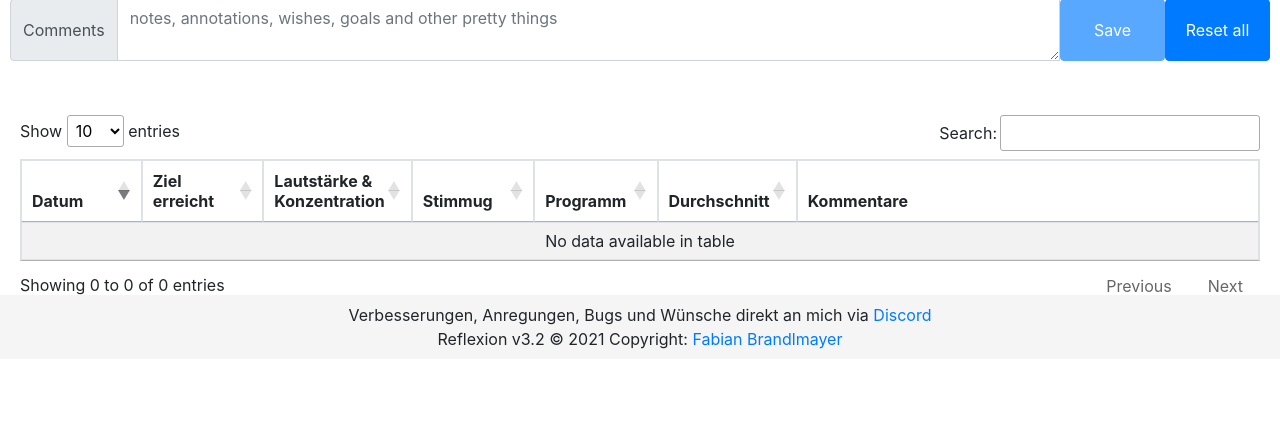
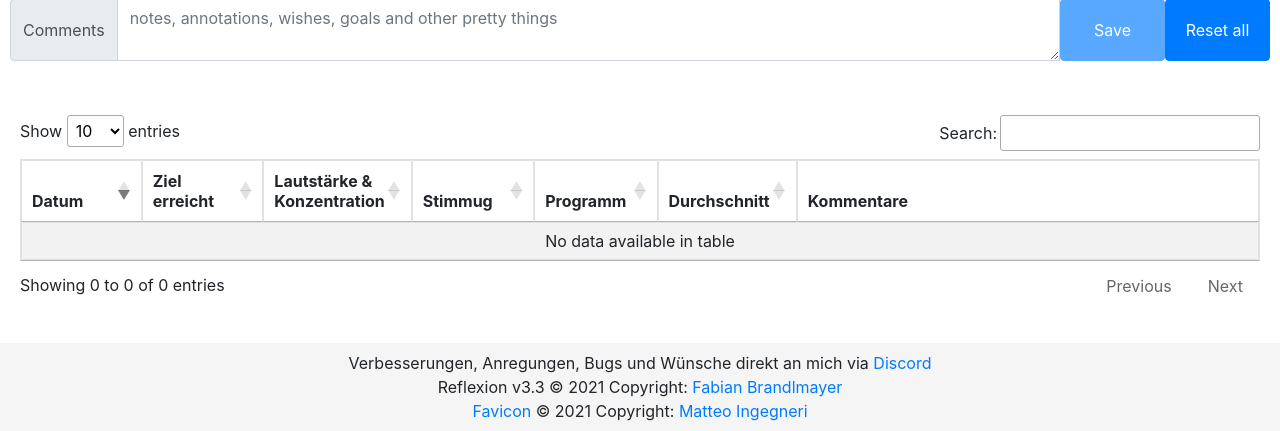
Before and after one commit to MisterFab1an/scout-reflexion, a PHP site: page / in a window 1280 px wide. Shown: the part 441-872 px from the top of the page. Before the commit the page ends 790 px from the top, so only its background shows below. Run offline with PHP 8.4, Linux system fonts and the light colour scheme; data that the repository does not hold is empty; some libraries are stand-ins or nearby versions.

Commit message:
Added favicon, added version as variable, made footer relative to bottom instead of fixed absolute

```diff
--- a/index.php
+++ b/index.php
@@ -1,6 +1,16 @@
 <html>
 <head>
-	<title>Reflexion v3.2</title>
+	<title>Reflexion</title>
+
+	<link rel="apple-touch-icon" sizes="180x180" href="favicon/apple-touch-icon.png">
+	<link rel="icon" type="image/png" sizes="32x32" href="favicon/favicon-32x32.png">
+	<link rel="icon" type="image/png" sizes="16x16" href="favicon/favicon-16x16.png">
+	<link rel="manifest" href="favicon/site.webmanifest">
+	<link rel="mask-icon" href="favicon/safari-pinned-tab.svg" color="#5bbad5">
+	<link rel="shortcut icon" href="favicon/favicon.ico">
+	<meta name="msapplication-TileColor" content="#603cba">
+	<meta name="msapplication-config" content="favicon/browserconfig.xml">
+	<meta name="theme-color" content="#ffffff">
 
 	<meta charset="UTF-8">
 	<link rel="stylesheet" href="https://stackpath.bootstrapcdn.com/bootstrap/4.5.0/css/bootstrap.min.css" integrity="sha384-9aIt2nRpC12Uk9gS9baDl411NQApFmC26EwAOH8WgZl5MYYxFfc+NcPb1dKGj7Sk" crossorigin="anonymous">
@@ -133,16 +143,18 @@
 	</table>
 </div>
 
+<div id="footer-placeholder" class="py-2"></div>
 
-<div id="footer-placeholder" class="py-5"></div>
-
-<footer class="footer fixed-bottom">
+<footer class="footer">
 	<div class="text-center py-2">
 		<div>
 			Verbesserungen, Anregungen, Bugs und Wünsche direkt an mich via <a href="https://discordapp.com/users/137229435030994944" target="_blank">Discord</a>
 		<div>
 		<div>
-			Reflexion v3.2 &copy; 2021 Copyright: <a href="mailto:f.brandlmayer@gmail.com">Fabian Brandlmayer</a>
+			<span id="version">Reflexion</span> &copy; 2021 Copyright: <a href="mailto:f.brandlmayer@gmail.com">Fabian Brandlmayer</a>
+		</div>
+		<div>
+			<a href="favicon/favicon_original.png">Favicon</a> &copy; 2021 Copyright: <a href="https://discordapp.com/users/689499726390886452">Matteo Ingegneri</a>
 		</div>
 	</div>
 </footer>
@@ -175,6 +187,11 @@ $(document).ready(function() {
 			{ targets: [7], orderable: false }
 		]
 	});
+
+	// set version in title and footer
+	var version = "Reflexion v3.3";
+	document.title = version;
+	$('#version').text(version);
 });
 
 var apiUrl = "https://cors-proxy.brandlmayer.workers.dev/?https://strawpoll.com/api/poll";
```
Also changed, not shown: favicon/browserconfig.xml (added, +9 -0 lines), favicon/html_code.html (added, +9 -0 lines), favicon/README.md (added), favicon/android-chrome-192x192.png (added), favicon/android-chrome-512x512.png (added), favicon/apple-touch-icon.png (added), favicon/favicon-16x16.png (added), favicon/favicon-32x32.png (added), favicon/favicon.ico (added), favicon/favicon_original.png (added), favicon/mstile-150x150.png (added), favicon/safari-pinned-tab.svg (added), favicon/site.webmanifest (added).
